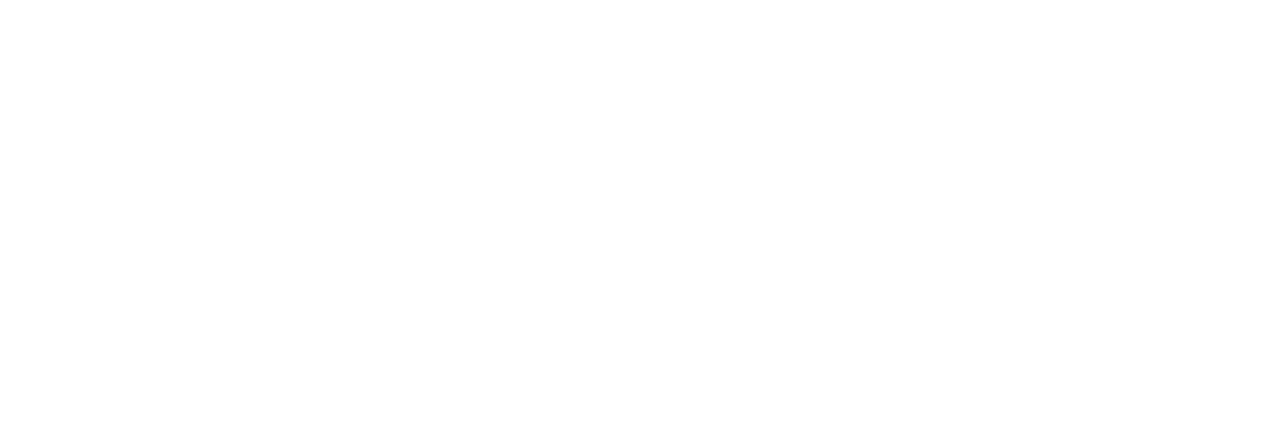
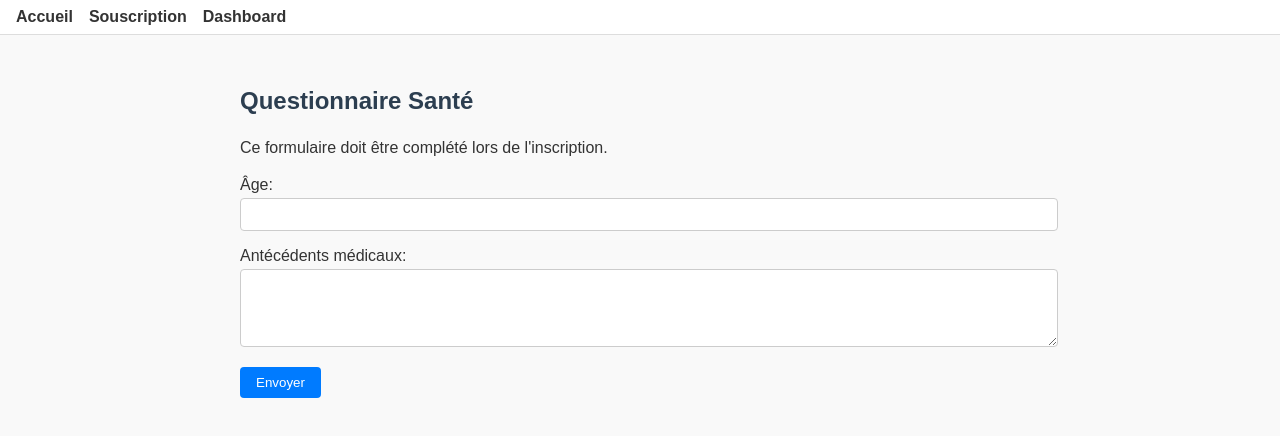
Before and after one commit to Pedrocito97/Paty, a React (Vite) app in the folder app/: page /questionnaire in a window 1280 px wide. Before the commit this address had no page. Shown: the top 436 px of the page. Built offline with nearby package versions, Linux system fonts and the light colour scheme.

Commit message:
feat: add styling and capacitor config

```diff
--- a/app/src/App.tsx
+++ b/app/src/App.tsx
@@ -3,14 +3,18 @@ import { BrowserRouter, Routes, Route } from 'react-router-dom';
 import LandingPage from './pages/LandingPage';
 import SubscriptionPage from './pages/SubscriptionPage';
 import Dashboard from './pages/Dashboard';
+import NavBar from './components/NavBar';
+import HealthQuestionnaire from './pages/HealthQuestionnaire';
 
 const App: React.FC = () => {
   return (
     <BrowserRouter>
+      <NavBar />
       <Routes>
         <Route path="/" element={<LandingPage />} />
         <Route path="/subscribe" element={<SubscriptionPage />} />
         <Route path="/dashboard" element={<Dashboard />} />
+        <Route path="/questionnaire" element={<HealthQuestionnaire />} />
       </Routes>
     </BrowserRouter>
   );
--- /dev/null
+++ b/app/src/components/NavBar.tsx
@@ -0,0 +1,14 @@
+import React from 'react';
+import { Link } from 'react-router-dom';
+
+const NavBar: React.FC = () => (
+  <nav className="navbar">
+    <ul>
+      <li><Link to="/">Accueil</Link></li>
+      <li><Link to="/subscribe">Souscription</Link></li>
+      <li><Link to="/dashboard">Dashboard</Link></li>
+    </ul>
+  </nav>
+);
+
+export default NavBar;
--- a/app/src/main.tsx
+++ b/app/src/main.tsx
@@ -1,6 +1,7 @@
 import React from 'react';
 import ReactDOM from 'react-dom/client';
 import App from './App';
+import './styles.css';
 
 ReactDOM.createRoot(document.getElementById('root') as HTMLElement).render(
   <React.StrictMode>
--- a/app/src/pages/Dashboard.tsx
+++ b/app/src/pages/Dashboard.tsx
@@ -5,7 +5,7 @@ const Dashboard: React.FC = () => {
     <section>
       <h2>Mon Programme</h2>
       <p>Progression et programmes à afficher ici.</p>
-      {/* TODO: Show training and nutrition plans */}
+      <p>Vos plans d'entraînement et conseils nutrition seront disponibles prochainement.</p>
     </section>
   );
 };
--- a/app/src/pages/HealthQuestionnaire.tsx
+++ b/app/src/pages/HealthQuestionnaire.tsx
@@ -5,7 +5,17 @@ const HealthQuestionnaire: React.FC = () => {
     <section>
       <h2>Questionnaire Santé</h2>
       <p>Ce formulaire doit être complété lors de l'inscription.</p>
-      {/* TODO: Add form fields */}
+      <form>
+        <div>
+          <label htmlFor="age">Âge:</label>
+          <input id="age" type="number" min="0" />
+        </div>
+        <div>
+          <label htmlFor="medical">Antécédents médicaux:</label>
+          <textarea id="medical" rows={4} />
+        </div>
+        <button type="submit">Envoyer</button>
+      </form>
     </section>
   );
 };
--- a/app/src/pages/LandingPage.tsx
+++ b/app/src/pages/LandingPage.tsx
@@ -1,11 +1,14 @@
 import React from 'react';
+import { Link } from 'react-router-dom';
 
 const LandingPage: React.FC = () => {
   return (
     <main>
       <h1>Bienvenue sur iPaty</h1>
       <p>Choisissez votre formule d'entraînement et commencez dès aujourd'hui.</p>
-      {/* TODO: Add subscription buttons linked with Stripe */}
+      <Link to="/subscribe">
+        <button>Je m'abonne</button>
+      </Link>
     </main>
   );
 };
--- a/app/src/pages/SubscriptionPage.tsx
+++ b/app/src/pages/SubscriptionPage.tsx
@@ -1,11 +1,15 @@
 import React from 'react';
+import { Link } from 'react-router-dom';
 
 const SubscriptionPage: React.FC = () => {
   return (
     <section>
       <h2>Souscription</h2>
       <p>Intégration Stripe à venir.</p>
-      {/* TODO: Implement Stripe checkout form */}
+      <p>Après votre paiement, veuillez compléter le questionnaire de santé.</p>
+      <Link to="/questionnaire">
+        <button>Questionnaire Santé</button>
+      </Link>
     </section>
   );
 };
--- /dev/null
+++ b/app/src/styles.css
@@ -0,0 +1,74 @@
+body {
+  margin: 0;
+  padding: 0;
+  font-family: Arial, sans-serif;
+  background-color: #f9f9f9;
+  color: #333;
+}
+
+main, section {
+  padding: 2rem;
+  max-width: 800px;
+  margin: 0 auto;
+}
+
+h1, h2 {
+  color: #2c3e50;
+}
+
+p {
+  line-height: 1.6;
+}
+
+button {
+  background-color: #007bff;
+  color: #fff;
+  border: none;
+  padding: 0.5rem 1rem;
+  border-radius: 4px;
+  cursor: pointer;
+}
+
+button:hover {
+  background-color: #0056b3;
+}
+
+form div {
+  margin-bottom: 1rem;
+}
+
+label {
+  display: block;
+  margin-bottom: 0.25rem;
+}
+
+input, textarea {
+  width: 100%;
+  padding: 0.5rem;
+  border: 1px solid #ccc;
+  border-radius: 4px;
+}
+
+/* Navigation bar styles */
+.navbar {
+  background-color: #ffffff;
+  border-bottom: 1px solid #ddd;
+}
+
+.navbar ul {
+  list-style: none;
+  margin: 0;
+  padding: 0.5rem 1rem;
+  display: flex;
+  gap: 1rem;
+}
+
+.navbar a {
+  text-decoration: none;
+  color: #333;
+  font-weight: bold;
+}
+
+.navbar a:hover {
+  color: #007bff;
+}
```
Also changed, not shown: app/package.json (+8 -3 lines), 2 other files (tests, documents, lock files or other folders).
